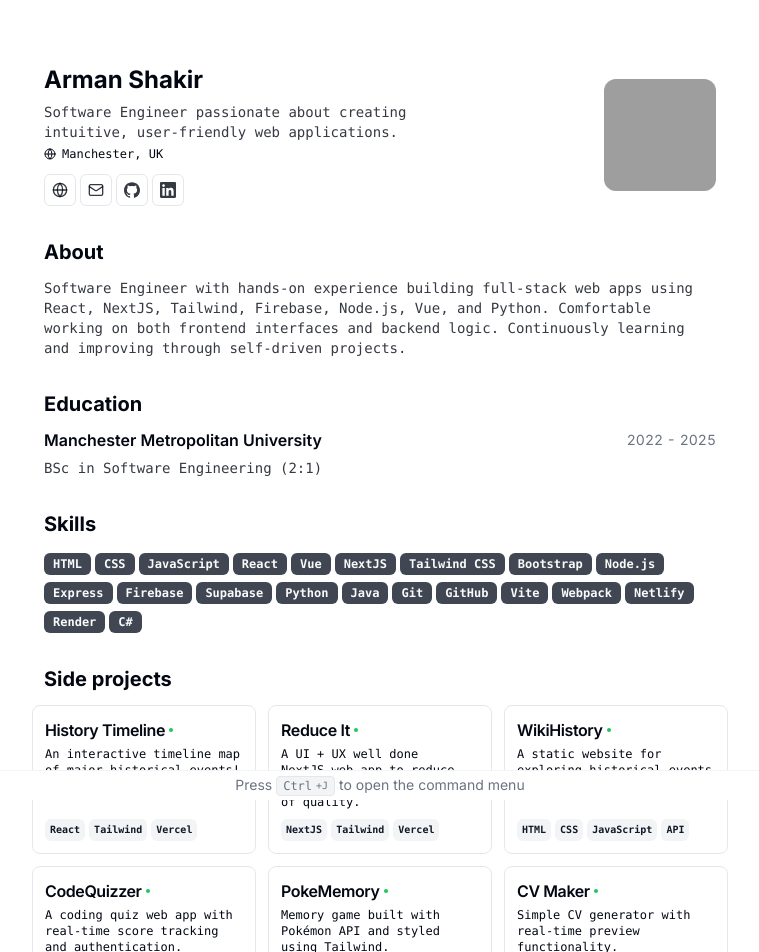
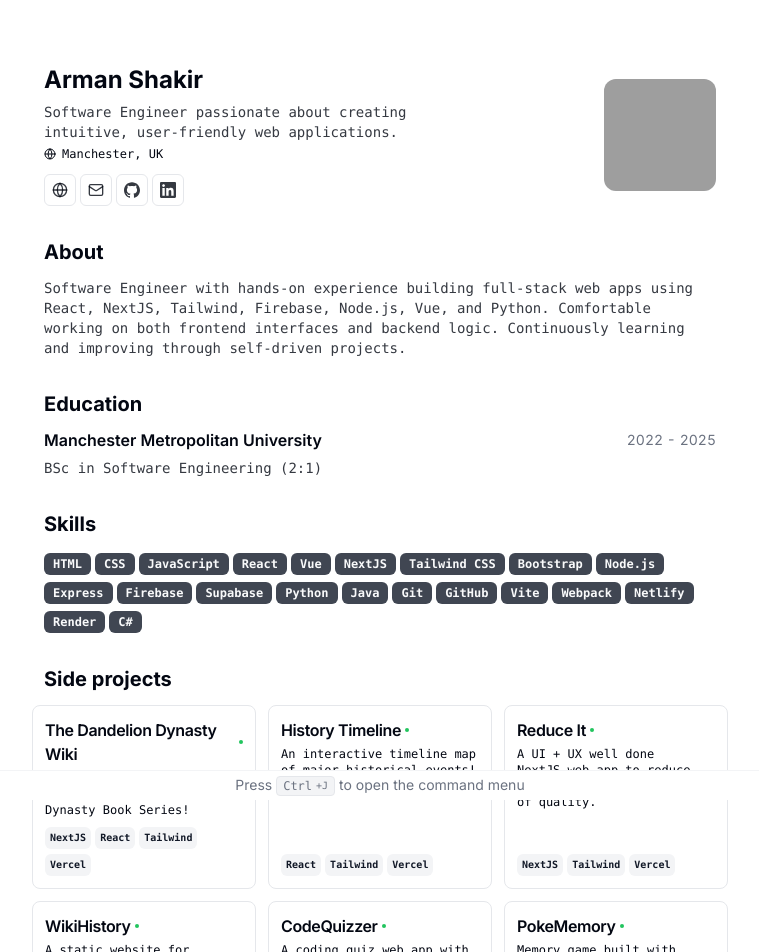
Before and after one commit to arman-101/resume-arman, a Next.js app: page / in a window 1280 px wide. Shown: the top 952 px of the page, without its empty margins (260-1019 px from the left). Built offline with nearby package versions, Linux system fonts and the light colour scheme; grey boxes are pictures that could not be loaded.

Commit message:
Update resume-data.tsx

```diff
--- a/src/data/resume-data.tsx
+++ b/src/data/resume-data.tsx
@@ -47,6 +47,15 @@ export const RESUME_DATA: ResumeData = {
     "GitHub", "Vite", "Webpack", "Netlify", "Render", "C#"
   ],
   projects: [
+                {
+      title: "The Dandelion Dynasty Wiki",
+      techStack: ["NextJS", "React", "Tailwind", "Vercel"],
+      description: "Comprehensive, Quick and Modern UI for The Dandelion Dynasty Book Series!",
+      link: {
+        label: "Live Site",
+        href: "https://dandelion-wiki.vercel.app/",
+      },
+    },
             {
       title: "History Timeline",
       techStack: ["React", "Tailwind", "Vercel"],
```
